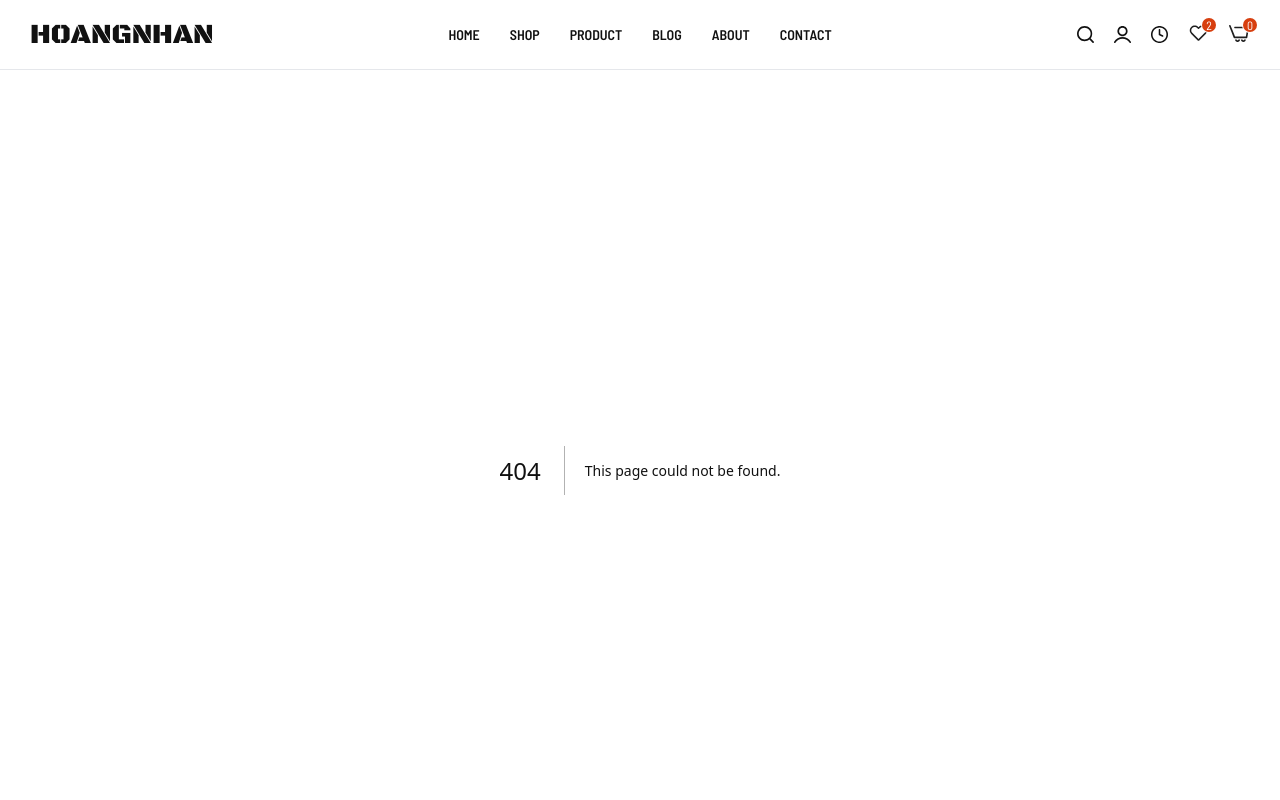
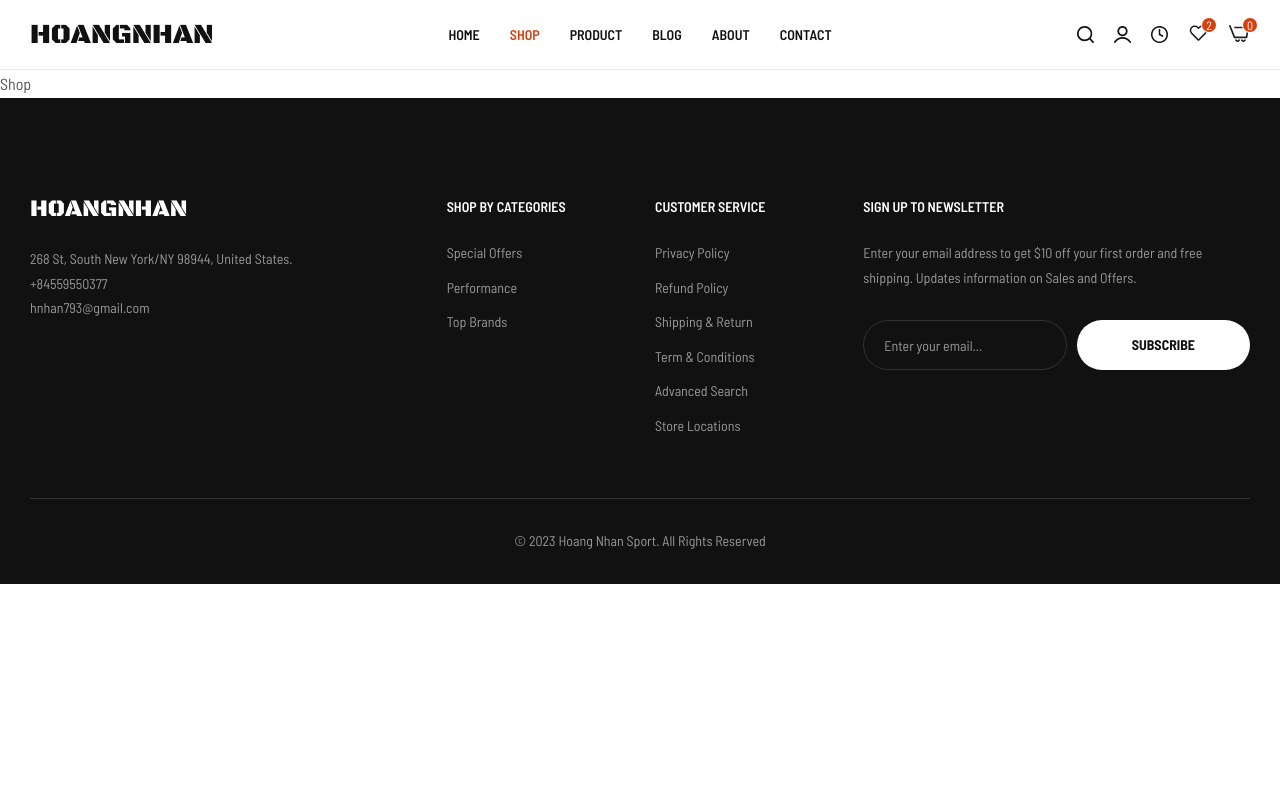
Before and after one commit to christianDev2k/hoangnhan_replica, a Next.js app: page /shop in a window 1280 px wide. Before the commit this address had no page. Shown: the top 800 px of the page. Built offline with nearby package versions, Linux system fonts and the light colour scheme.

Commit message:
#18 Active header navbar

```diff
--- a/src/app/layout.tsx
+++ b/src/app/(sneakers)/layout.tsx
@@ -1,4 +1,4 @@
-"use client";
+'use client';
 
 import React from 'react';
 import Header from '@/app/components/templates/header';
--- /dev/null
+++ b/src/app/(sneakers)/shop/page.tsx
@@ -0,0 +1,7 @@
+export default function Page() {
+    return (
+        <div>
+            Shop
+        </div>
+    );
+}
--- a/src/app/components/data/navbar.ts
+++ b/src/app/components/data/navbar.ts
@@ -6,11 +6,11 @@ export type NavListType = {
 export const navListData: NavListType = [
     {
         title: 'Home',
-        path: '#'
+        path: '/'
     },
     {
         title: 'Shop',
-        path: '#'
+        path: '/shop'
     },
     {
         title: 'Product',
--- a/src/app/components/templates/header.tsx
+++ b/src/app/components/templates/header.tsx
@@ -1,4 +1,4 @@
-"use client";
+'use client';
 
 import { useState } from 'react';
 import { navListData } from '@/app/components/data/navbar';
@@ -20,6 +20,9 @@ import CartDrawer from '@/app/components/templates/MiniCartDrawer';
 import Input from '@/app/components/ui/Input';
 import { blackOpsOne } from '@/app/components/fonts/fonts';
 import styled from 'styled-components';
+import Link from 'next/link';
+import { usePathname } from 'next/navigation';
+import { clsx } from 'clsx';
 
 export default function Header() {
     const [toggle, setToggle] = useState<ToggleStateProps>({
@@ -28,6 +31,8 @@ export default function Header() {
         cart: false,
         navbar: false,
     });
+
+    const pathname = usePathname();
 
     return (
         <header className="border-b h-[--header-height] px-[15px] lg:px-[30px] py-[11px] flex items-center">
@@ -50,7 +55,12 @@ export default function Header() {
                     {
                         navListData.map(nav => (
                             <li key={ nav.title }>
-                                <a href={ nav.path }>{ nav.title }</a>
+                                <Link
+                                    href={ nav.path }
+                                    className={ clsx({
+                                        '!text-[--primary-color]': pathname === nav.path,
+                                    }) }
+                                >{ nav.title }</Link>
                             </li>
                         ))
                     }
@@ -114,8 +124,10 @@ function AuthenticateModal({ toggleOpen, setToggleOpen }: ToggleProps) {
                             <div>
                                 <h3>Login</h3>
                                 <div className="modal-body">
-                                    <Input variant="primary" name="email" autoComplete="true" placeholder="Your email*" className="form-control"/>
-                                    <Input variant="primary" name="password" autoComplete="true" placeholder="Password*" className="form-control"/>
+                                    <Input variant="primary" name="email" autoComplete="true" placeholder="Your email*"
+                                           className="form-control"/>
+                                    <Input variant="primary" name="password" autoComplete="true" placeholder="Password*"
+                                           className="form-control"/>
                                     <a href="#" className="form-text">Forgot your password?</a>
                                     <div className="mt-[30px]">
                                         <div className="mb-5">
@@ -146,10 +158,14 @@ function AuthenticateModal({ toggleOpen, setToggleOpen }: ToggleProps) {
                             <div>
                                 <h3>Create Account</h3>
                                 <div className="modal-body">
-                                    <Input variant="primary" name="firstName" autoComplete="true" placeholder="First name" className="form-control"/>
-                                    <Input variant="primary" name="lastName" autoComplete="true" placeholder="Last name" className="form-control"/>
-                                    <Input variant="primary" name="email" autoComplete="true" placeholder="Your email*" className="form-control"/>
-                                    <Input variant="primary" name="password" autoComplete="true" placeholder="Password*" className="form-control"/>
+                                    <Input variant="primary" name="firstName" autoComplete="true" placeholder="First name"
+                                           className="form-control"/>
+                                    <Input variant="primary" name="lastName" autoComplete="true" placeholder="Last name"
+                                           className="form-control"/>
+                                    <Input variant="primary" name="email" autoComplete="true" placeholder="Your email*"
+                                           className="form-control"/>
+                                    <Input variant="primary" name="password" autoComplete="true" placeholder="Password*"
+                                           className="form-control"/>
                                     <p className="form-text !text-sm">
                                         Your personal data will be used to support your experience throughout this website,
                                         to manage access to your account and for other purposes described in our privacy
@@ -265,7 +281,7 @@ function NavbarDrawer({ toggleOpen, setToggleOpen }: ToggleProps) {
     return (
         <NavbarDrawerStyled
             open={ toggleOpen }
-            width={400}
+            width={ 400 }
             title={
                 <div className="p-[15px] text-white">
                     <p className="text-[12px] font-semibold hover:text-white leading-[--base-line-height]">MENU</p>
@@ -290,8 +306,11 @@ function NavbarDrawer({ toggleOpen, setToggleOpen }: ToggleProps) {
                     {
                         navListData.map(nav => (
                             <li key={ nav.title } className="navbar-item border-b border-[--border-color-base]">
-                                <a href={ nav.path }
-                                   className="block py-[15px] font-semibold uppercase">{ nav.title }</a>
+                                <Link href={ nav.path }
+                                      className="block py-[15px] font-semibold uppercase"
+                                >
+                                    { nav.title }
+                                </Link>
                             </li>
                         ))
                     }
```
Also changed, not shown: src/app/(sneakers)/page.tsx (renamed from src/app/page.tsx). Lines whose indentation alone changed are shown as unchanged.
